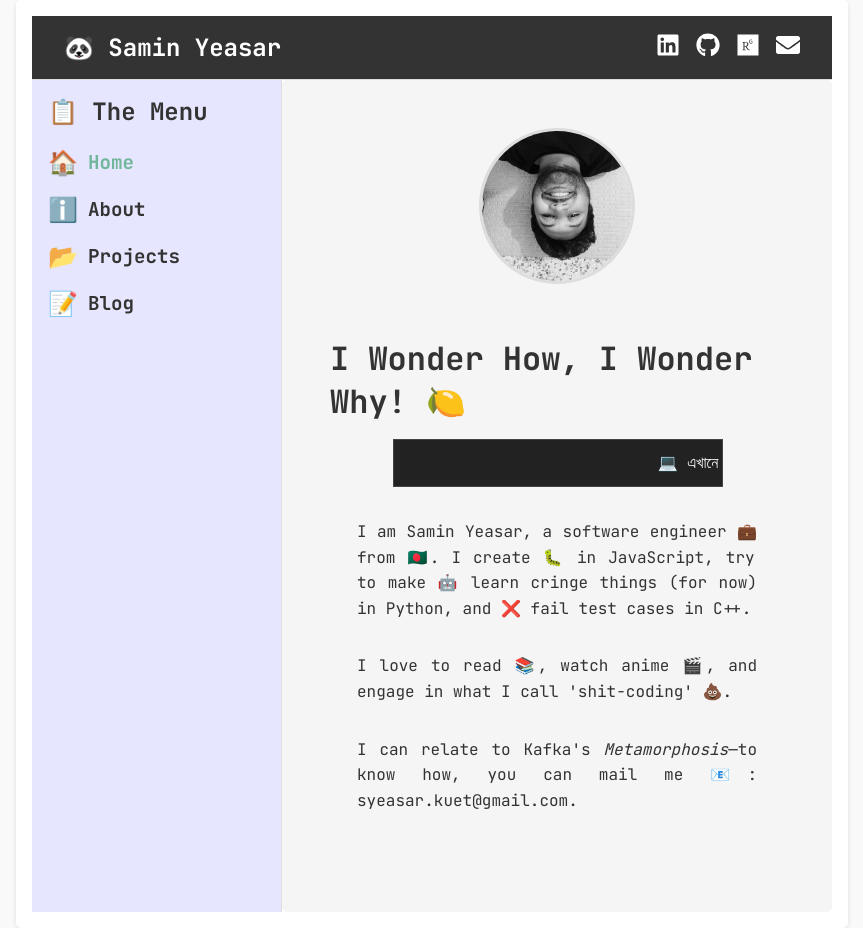
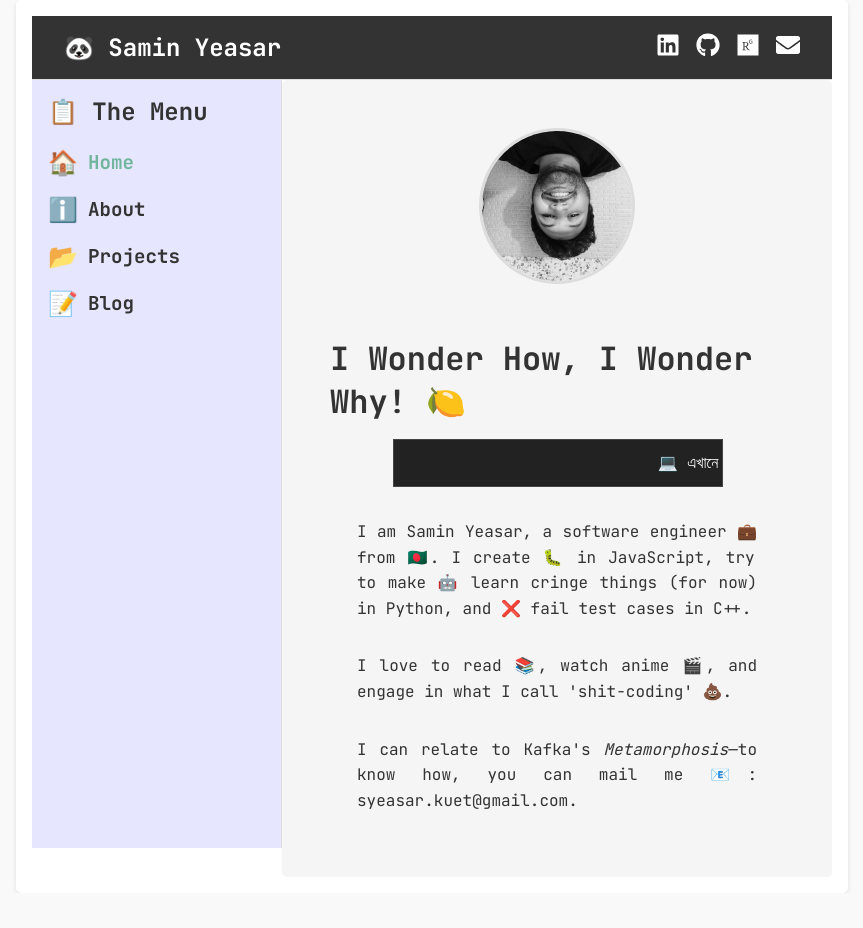
Before and after one commit to Y3454R/my-portfolio-website, a Next.js app: page /home in a window 1280 px wide. Shown: the whole page, without its empty margins (208-1071 px from the left). After the commit the page ends 893 px from the top, so only its background shows below. Built offline with nearby package versions, Linux system fonts and the light colour scheme.

Commit message:
:bug: bug: fix sticky sidebar

```diff
--- a/src/app/components/Sidebar.module.css
+++ b/src/app/components/Sidebar.module.css
@@ -1,11 +1,14 @@
+/* src/app/components/Sidebar.module.css */
+
 .sidebar {
   background: #e6e6ff;
   padding: 1rem;
   border-right: 1px solid #ddd;
   position: sticky;
   height: 100vh;
-  top: 0;
+  top: 4rem;
   overflow-y: auto;
+  height: calc(100vh - 4rem);
 }
 
 .sidebar h2 {
```
